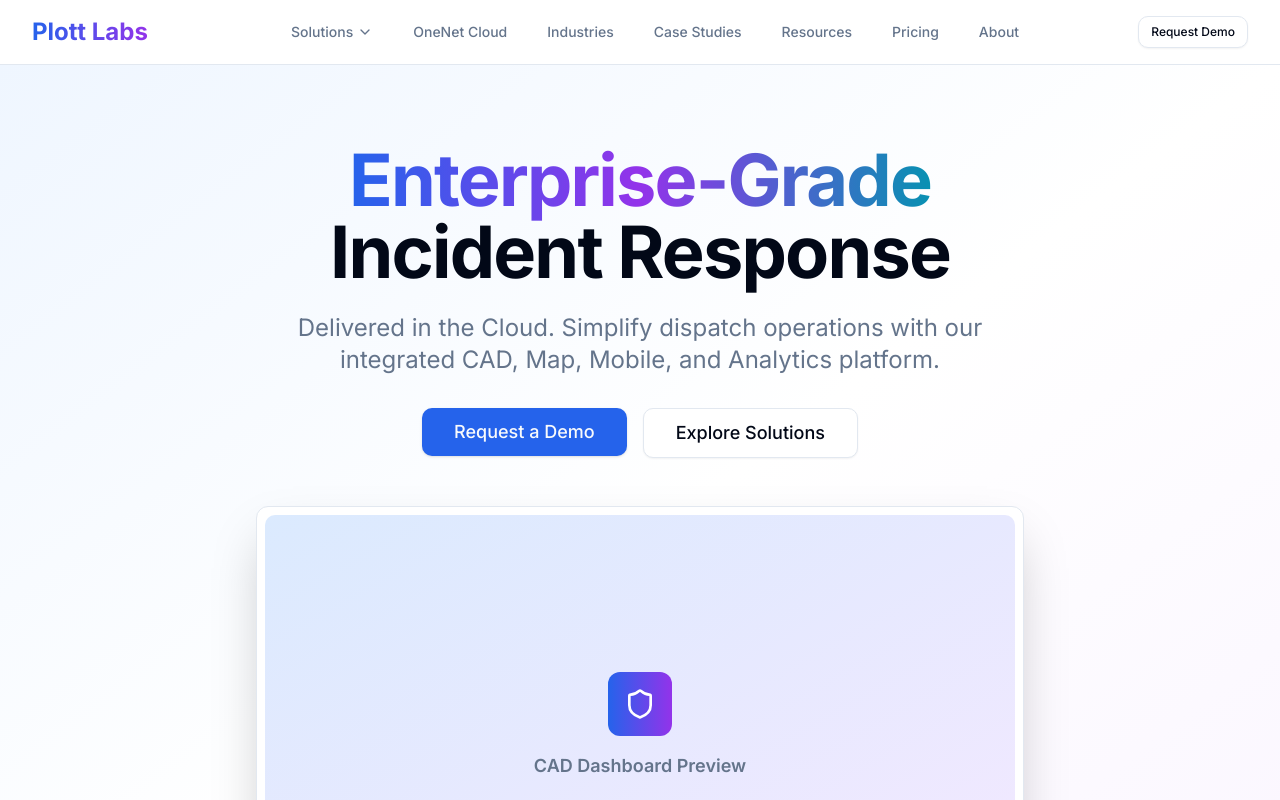
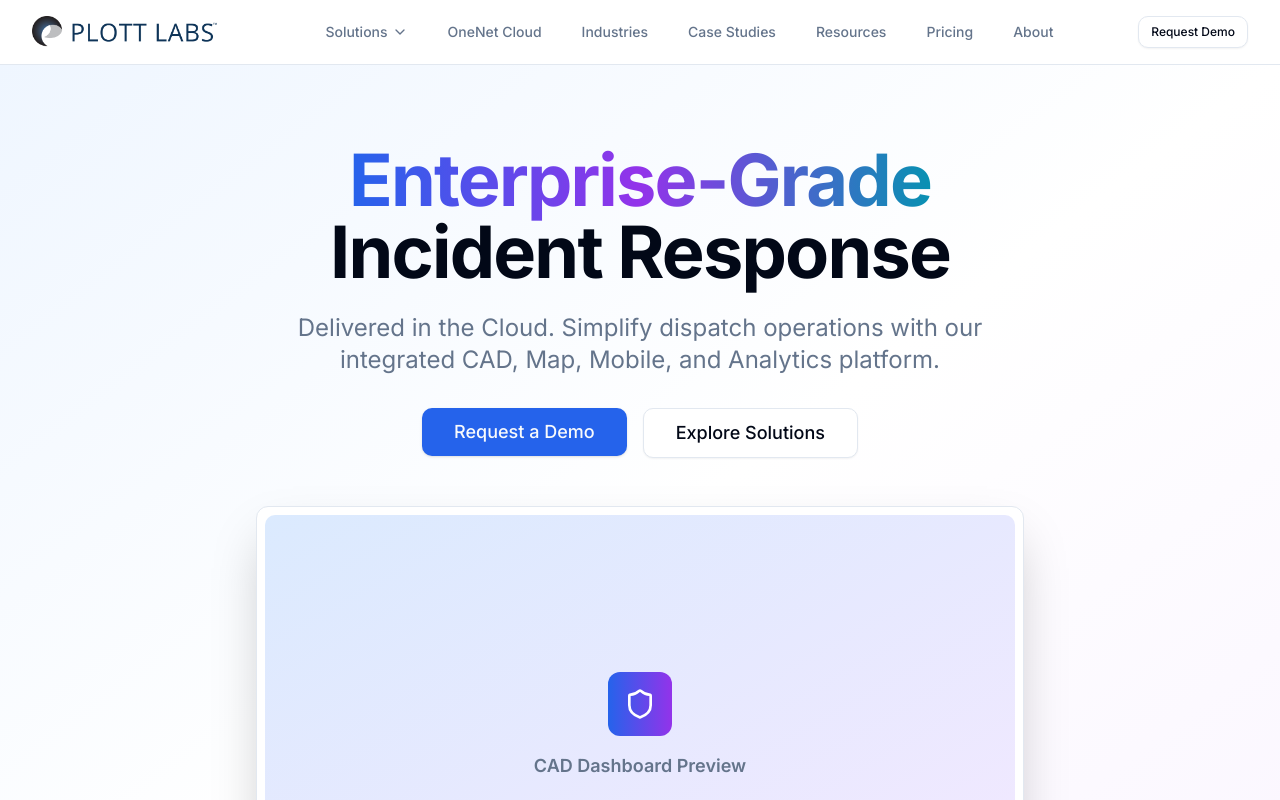
Before and after one commit to Ganesh-Rana-tech/plottlabs, a Next.js app: page / in a window 1280 px wide. Shown: the top 800 px of the page. Built offline with nearby package versions, Linux system fonts and the light colour scheme.

Commit message:
add plottlabs icon

```diff
--- a/src/components/layout/navbar.tsx
+++ b/src/components/layout/navbar.tsx
@@ -1,6 +1,7 @@
 "use client";
 
 import Link from "next/link";
+import Image from "next/image";
 import { useState } from "react";
 import { Button } from "@/components/ui/button";
 import { Menu, X, ChevronDown, Shield, MapPin, Smartphone, BarChart3 } from "lucide-react";
@@ -79,9 +80,16 @@
         <div className="flex items-center justify-between h-16">
           {/* Logo */}
           <div className="flex items-center">
-            <Link href="/" className="flex-shrink-0">
-              <div className="text-2xl font-bold bg-gradient-to-r from-blue-600 to-purple-600 bg-clip-text text-transparent">
-                Plott Labs
+            <Link href="/" className="flex-shrink-0 flex items-center space-x-2 hover:opacity-80 transition-opacity">
+              <div className="relative">
+                <Image
+                  src="/images/logos/plottlabs-logo.png"
+                  alt="Plott Labs"
+                  width={140}
+                  height={32}
+                  className="h-8 w-auto object-contain"
+                  priority
+                />
               </div>
             </Link>
           </div>
```
Also changed, not shown: public/images/logos/plottlabs-icon.svg (added), public/images/logos/plottlabs-logo.png (added).
